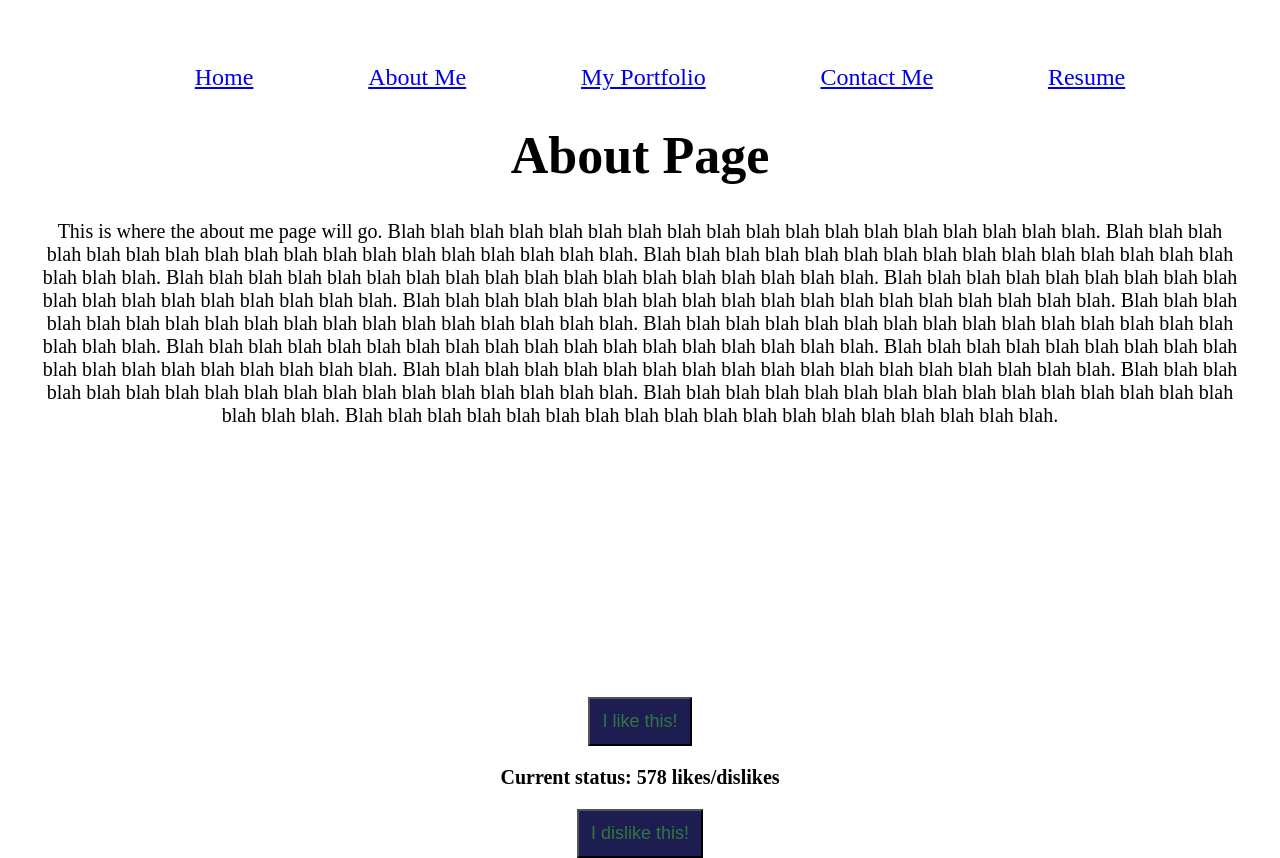
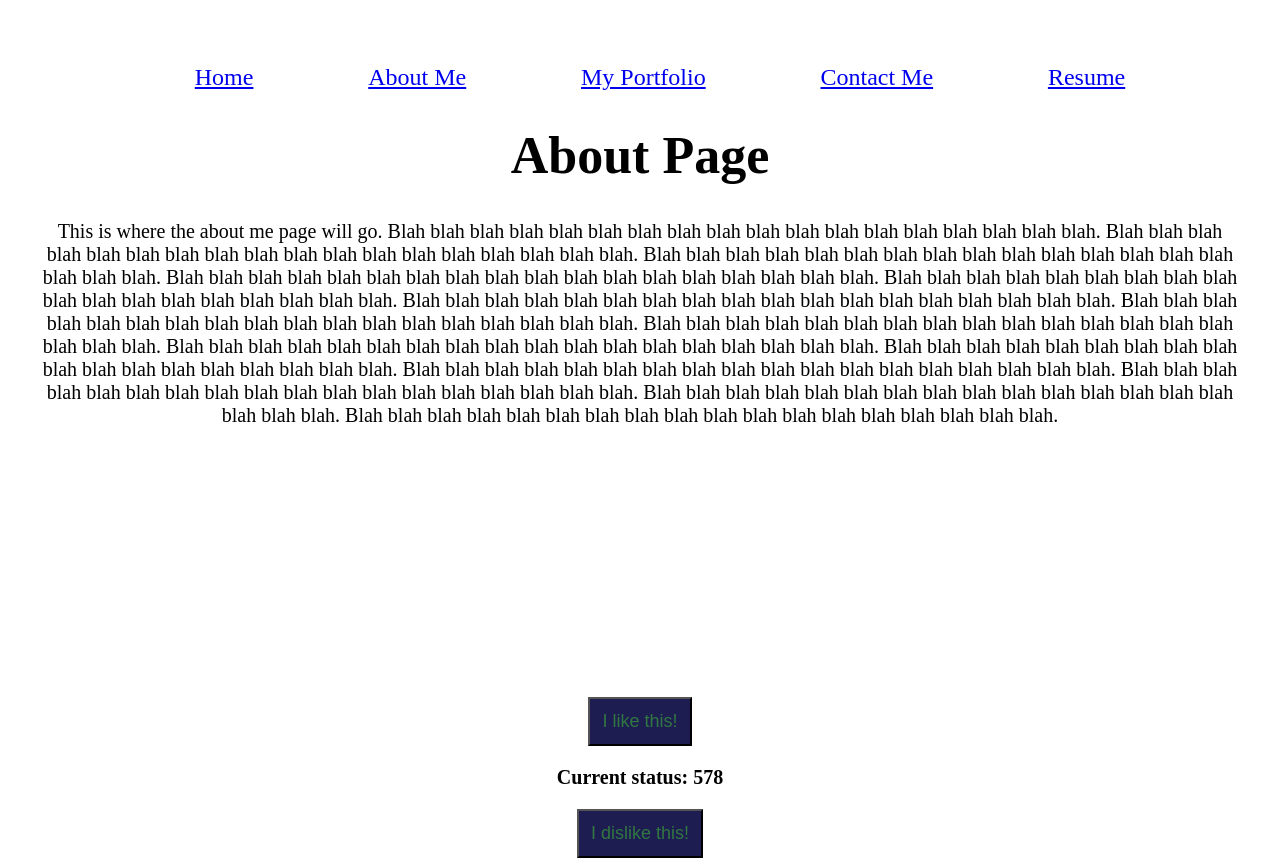
Before and after one commit to krosengr4/React-Portfolio, a React (Vite) app in the folder react-portfolio/: page /AboutMe in a window 1280 px wide. Built offline with nearby package versions, Linux system fonts and the light colour scheme.

Commit message:
delete likes/dislikes after status number

```diff
--- a/react-portfolio/src/pages/AboutMe.jsx
+++ b/react-portfolio/src/pages/AboutMe.jsx
@@ -22,7 +22,7 @@ export default function AboutMe() {
           I like this!
         </button>
 
-        <h3 className="counter-status"> Current status: {count} likes/dislikes </h3>
+        <h3 className="counter-status"> Current status: {count}</h3>
 
         <button className='dislikeBtn'onClick={() => setCount((count) => count - 1)}>
           I dislike this!
```
